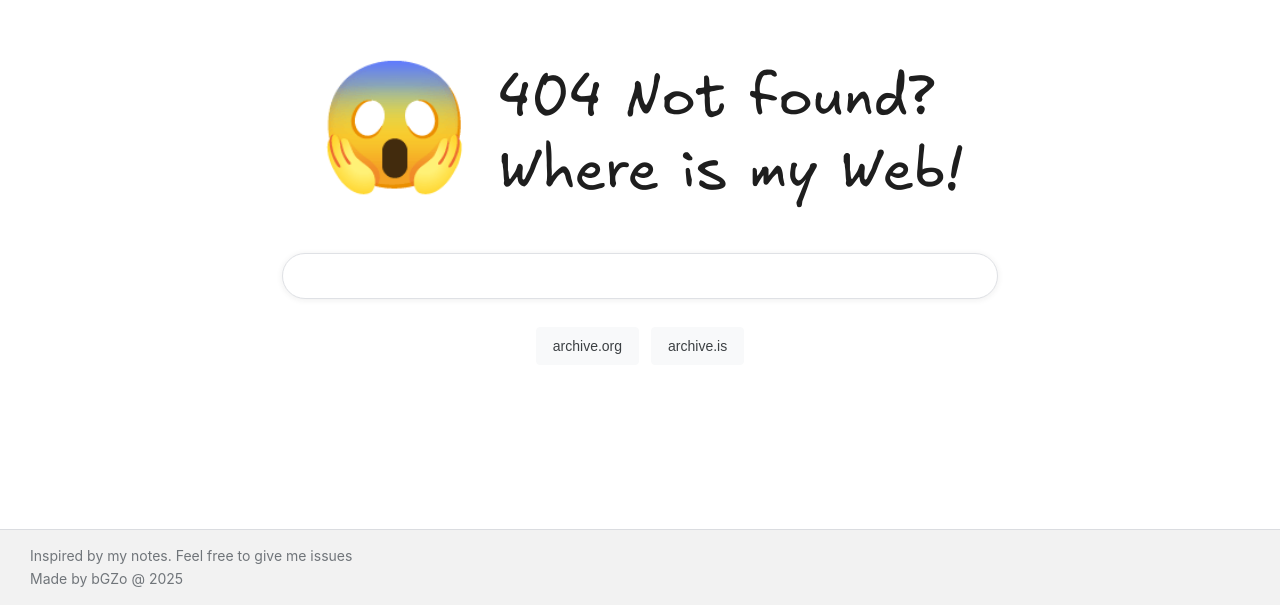
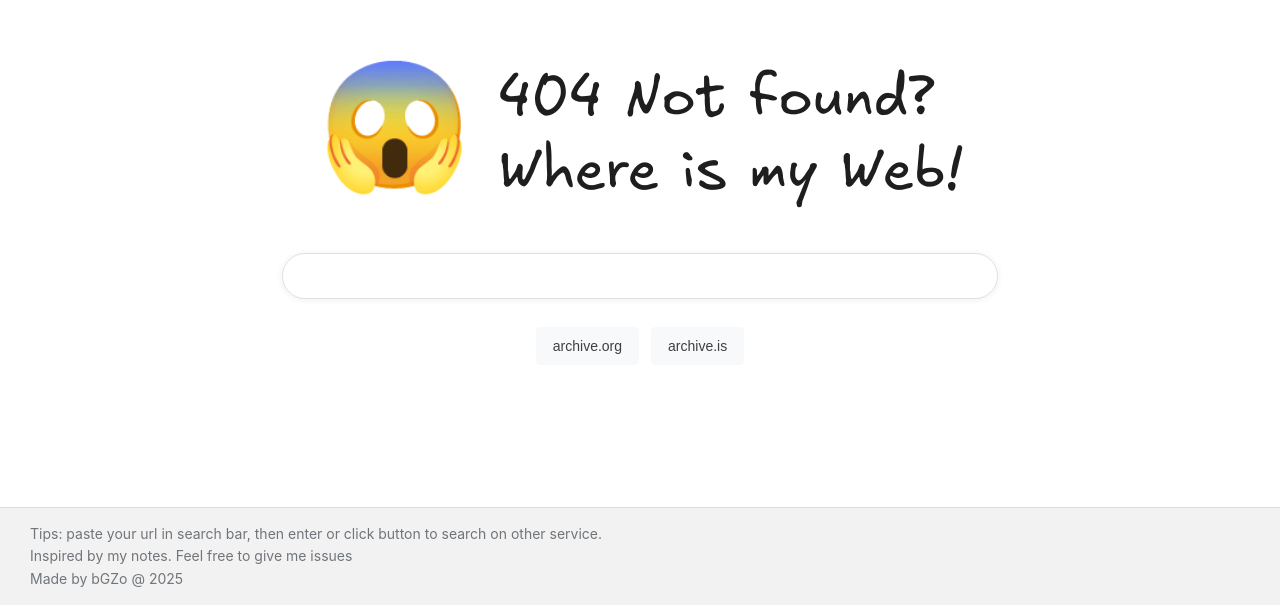
Before and after one commit to bGZo/where-is-my-web, a Vue app: page / in a window 1280 px wide. Shown: the part 195-800 px from the top of the page. Built offline with nearby package versions, Linux system fonts and the light colour scheme.

Commit message:
docs: update footer

```diff
--- a/src/components/SearchMyWeb.vue
+++ b/src/components/SearchMyWeb.vue
@@ -73,6 +73,8 @@ const handleEnterSearch = () => {
     </div>
 
     <footer class="footer">
+      Tips: paste your url in search bar, then enter or click button to search on other service.
+      <br/>
       Inspired by my <a href="https://bgzo.github.io/vault/how-to/archive-or-cache-web-on-internet">notes</a>.
       Feel free to give me <a href="https://github.com/bGZo/where-is-my-web/issues">issues</a>
       <br/>
```
